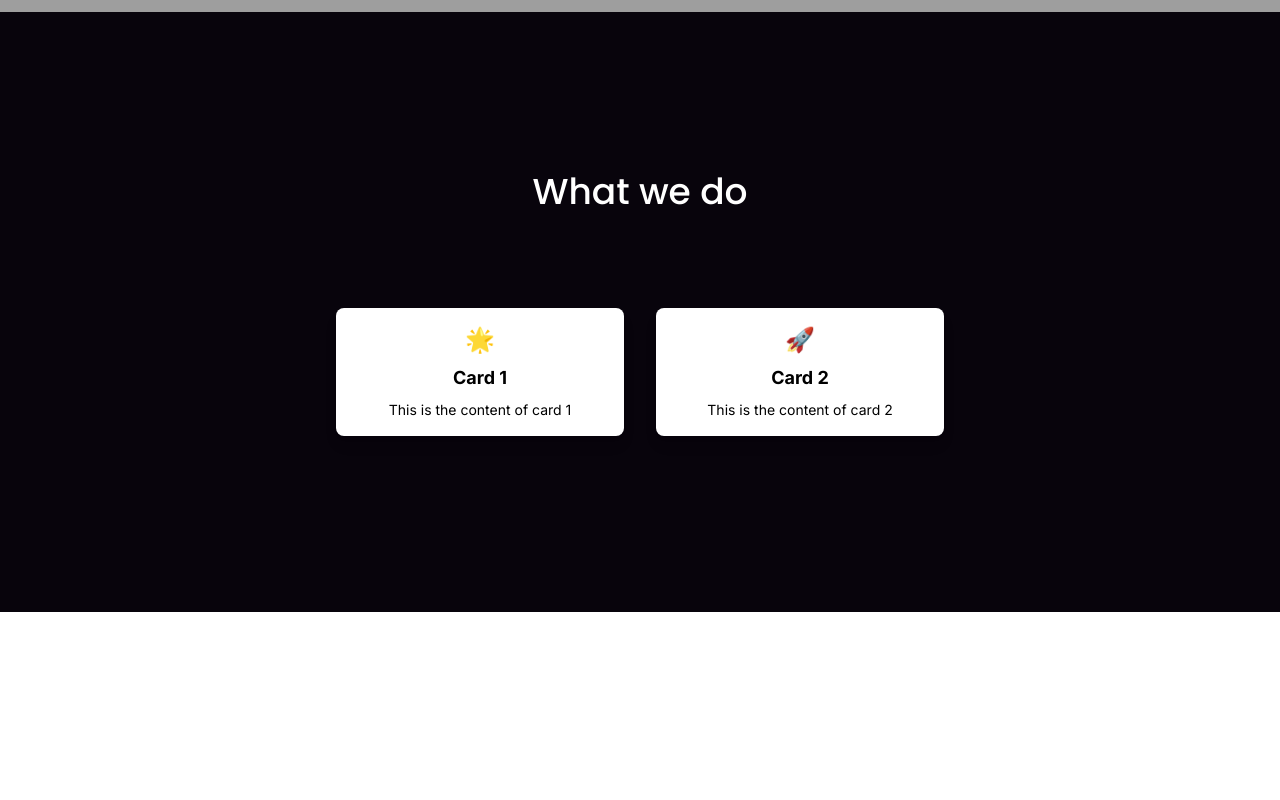
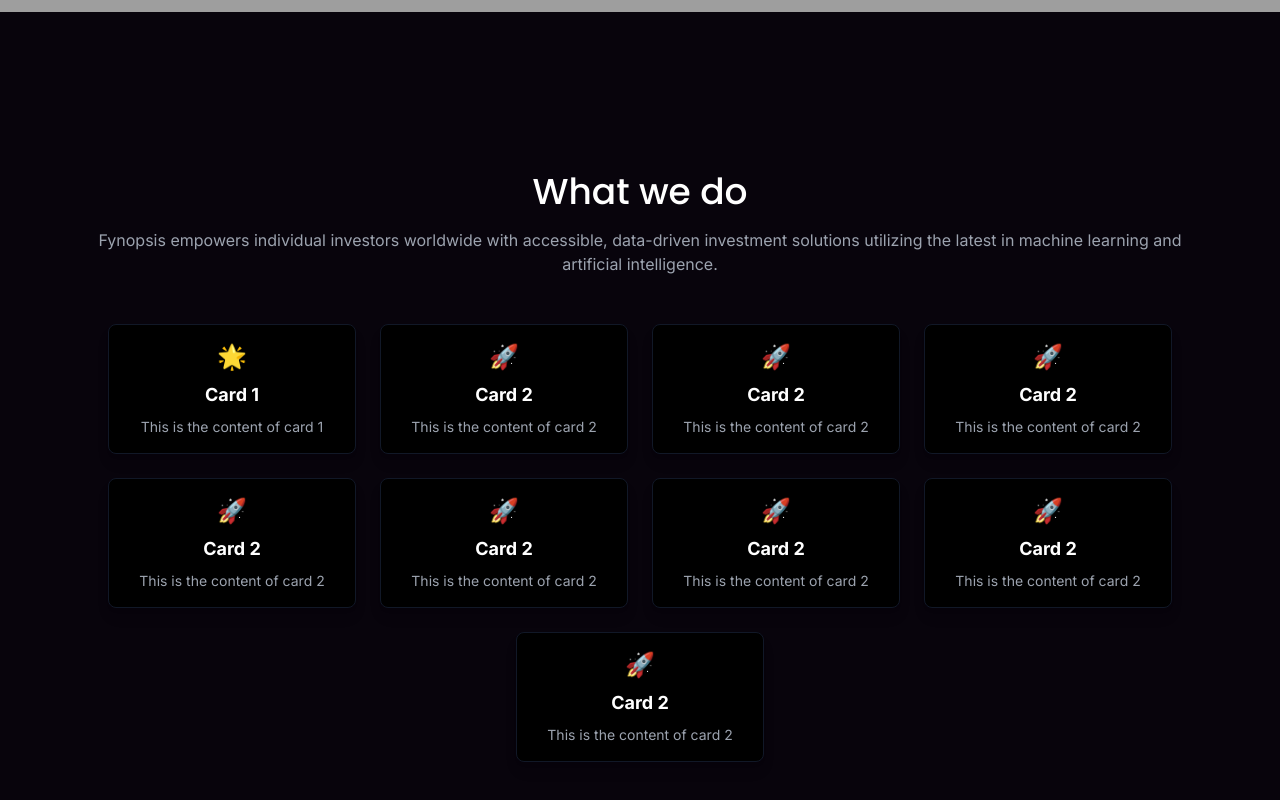
Before and after one commit to BrianBahk/FynopsisWaitlist, a Next.js app: page / in a window 1280 px wide. Shown: the part 788-1588 px from the top of the page. Before the commit the page ends 1400 px from the top, so only its background shows below. Built offline with nearby package versions, Linux system fonts and the light colour scheme; grey boxes are pictures that could not be loaded.

Commit message:
styled cards

```diff
--- a/app/(components)/Card.jsx
+++ b/app/(components)/Card.jsx
@@ -2,10 +2,10 @@
 
 const Card = ({ title, content, icon }) => {
   return (
-    <div className="bg-white rounded-lg shadow-lg p-4 flex flex-col items-center justify-center">
+    <div className="bg-black text-white  border-gray-900 border rounded-lg shadow-lg p-4 flex flex-col items-center justify-center">
       <div className="text-2xl mb-2">{icon}</div>
       <h2 className="text-lg font-bold mb-2">{title}</h2>
-      <p className="text-sm">{content}</p>
+      <p className="text-sm text-gray-400">{content}</p>
     </div>
   );
 };
--- a/app/(components)/InformationPage.jsx
+++ b/app/(components)/InformationPage.jsx
@@ -11,6 +11,42 @@
     content: "This is the content of card 2",
     icon: "🚀",
   },
+  {
+    title: "Card 2",
+    content: "This is the content of card 2",
+    icon: "🚀",
+  },
+  {
+    title: "Card 2",
+    content: "This is the content of card 2",
+    icon: "🚀",
+  },
+  {
+    title: "Card 2",
+    content: "This is the content of card 2",
+    icon: "🚀",
+  },
+  {
+    title: "Card 2",
+    content: "This is the content of card 2",
+    icon: "🚀",
+  },
+  {
+    title: "Card 2",
+    content: "This is the content of card 2",
+    icon: "🚀",
+  },
+  {
+    title: "Card 2",
+    content: "This is the content of card 2",
+    icon: "🚀",
+  },
+  {
+    title: "Card 2",
+    content: "This is the content of card 2",
+    icon: "🚀",
+  },
+
   // Add more card data here
 ];
 
@@ -20,12 +56,14 @@
       <div className="text-center text-4xl  text-white font-poppins pt-40 ">
         What we do
       </div>
-    <div>
-
-    </div>
-      <div className="flex flex-wrap justify-center pt-20">
+      <div className="text-center text-gray-400 font-med px-24 p-4">
+        Fynopsis empowers individual investors worldwide with accessible,
+        data-driven investment solutions utilizing the latest in machine
+        learning and artificial intelligence.
+      </div>
+      <div className="flex flex-wrap justify-center pt-5 px-24">
         {cardsData.map((card, index) => (
-          <div key={index} className="w-full sm:w-1/2 md:w-1/3 lg:w-1/4 p-4 ">
+          <div key={index} className="w-full sm:w-1/2 md:w-1/3 lg:w-1/4 p-3  ">
             <Card title={card.title} content={card.content} icon={card.icon} />
           </div>
         ))}
```
